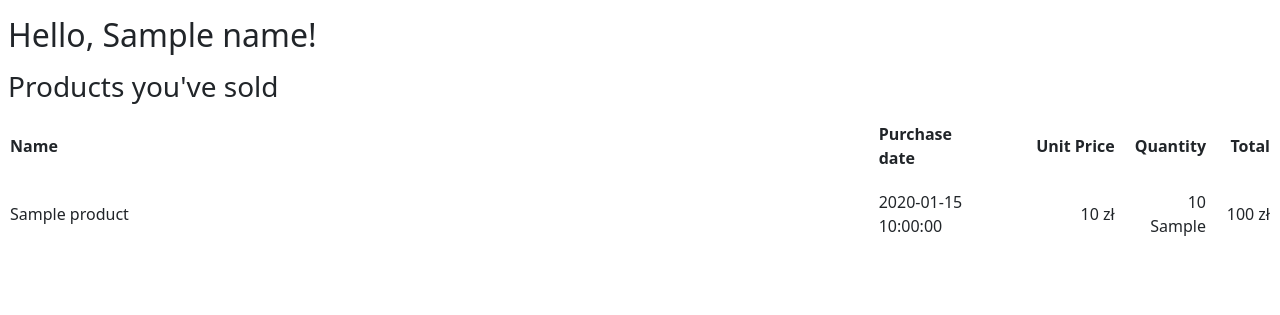
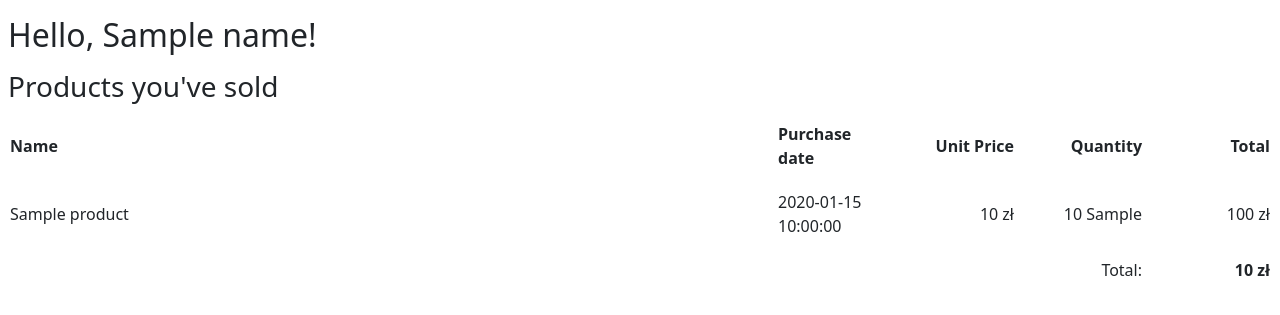
Before and after one commit to gcfbn/scripting-languages-final-project, a Flask app: template python/app/templates/seller_profile.html in a window 1280 px wide. Shown: the part 56-371 px from the top of the page. Run offline with Flask 2, Linux system fonts and the light colour scheme; the template is opened without the code that fills it: most values are stand-ins (such as "Sample title", 1, 10 or a date in 2020); some libraries are stand-ins or nearby versions.

Commit message:
Add total to seller profile.

```diff
--- a/python/app/store.py
+++ b/python/app/store.py
@@ -158,7 +158,8 @@ def delete_item():
 def profile():
     if current_user.usertype == 'seller':
         products = get_seller_report(current_user.id)
-        return render_template('seller_profile.html', products=products, name=current_user.name)
+        total = sum(i['PurchasedItemPrice'] * i['PurchasedItemsQuantity'] for i in products)
+        return render_template('seller_profile.html', products=products, name=current_user.name, total=total)
     elif current_user.usertype == 'customer':
         products = get_purchased_items(current_user.id)
         groups = groupby(products, projection=lambda p: p['PurchaseDate'])
--- a/python/app/templates/seller_profile.html
+++ b/python/app/templates/seller_profile.html
@@ -10,8 +10,8 @@
                     <th style="text-align:left;">Name</th>
                     <th style="text-align:left;" width="10%">Purchase date</th>
                     <th style="text-align:right;" width="10%">Unit Price</th>
-                    <th style="text-align:right;" width="5%">Quantity</th>
-                    <th style="text-align:right;" width="5%">Total</th>
+                    <th style="text-align:right;" width="10%">Quantity</th>
+                    <th style="text-align:right;" width="10%">Total</th>
                 </tr>
                 {% for product in products %}
                     <tr>
@@ -24,6 +24,10 @@
                         </td>
                     </tr>
                 {% endfor %}
+                <tr>
+                    <td colspan="4" style="text-align:right;">Total:</td>
+                    <td style="text-align:right;"><strong>{{ total }} zł</strong></td>
+                </tr>
                 </tbody>
             </table>
         {% else: %}
```
Also changed, not shown: python/app/templates/customer_profile.html (+3 -4 lines).
